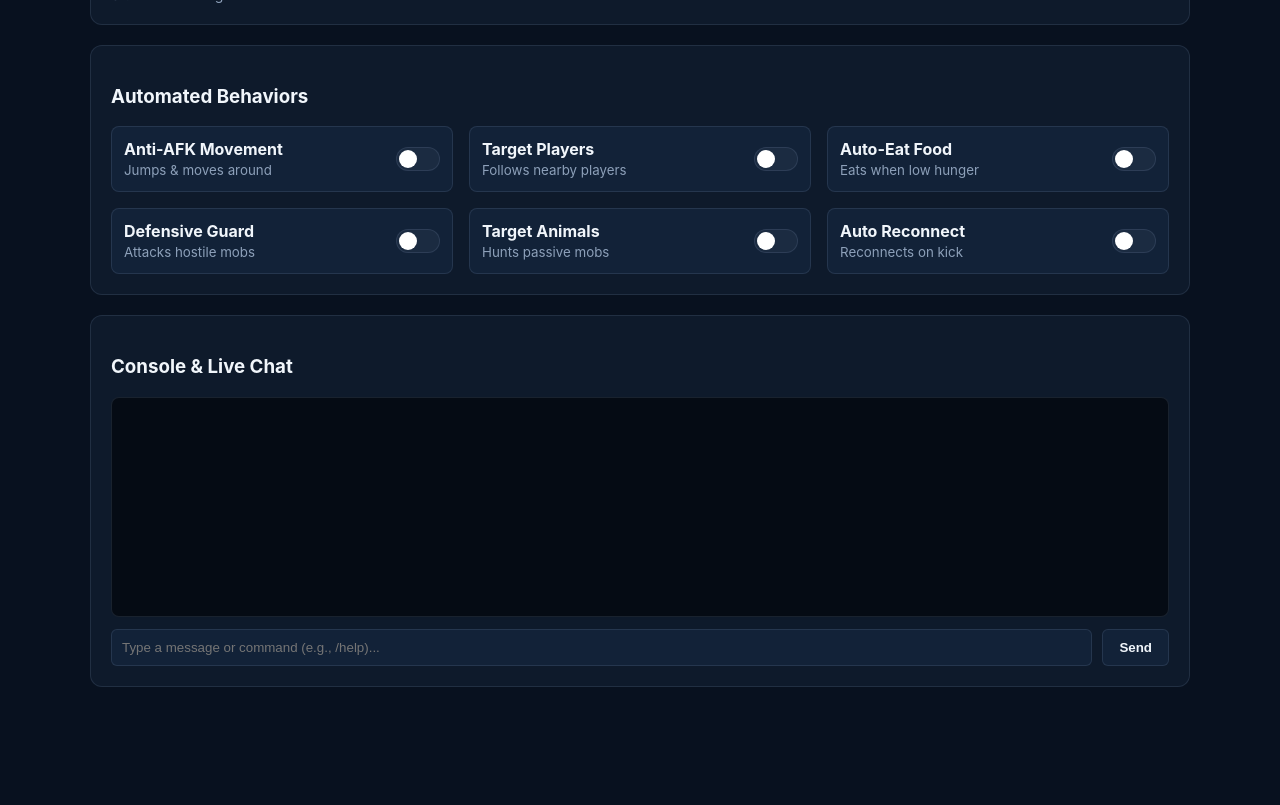
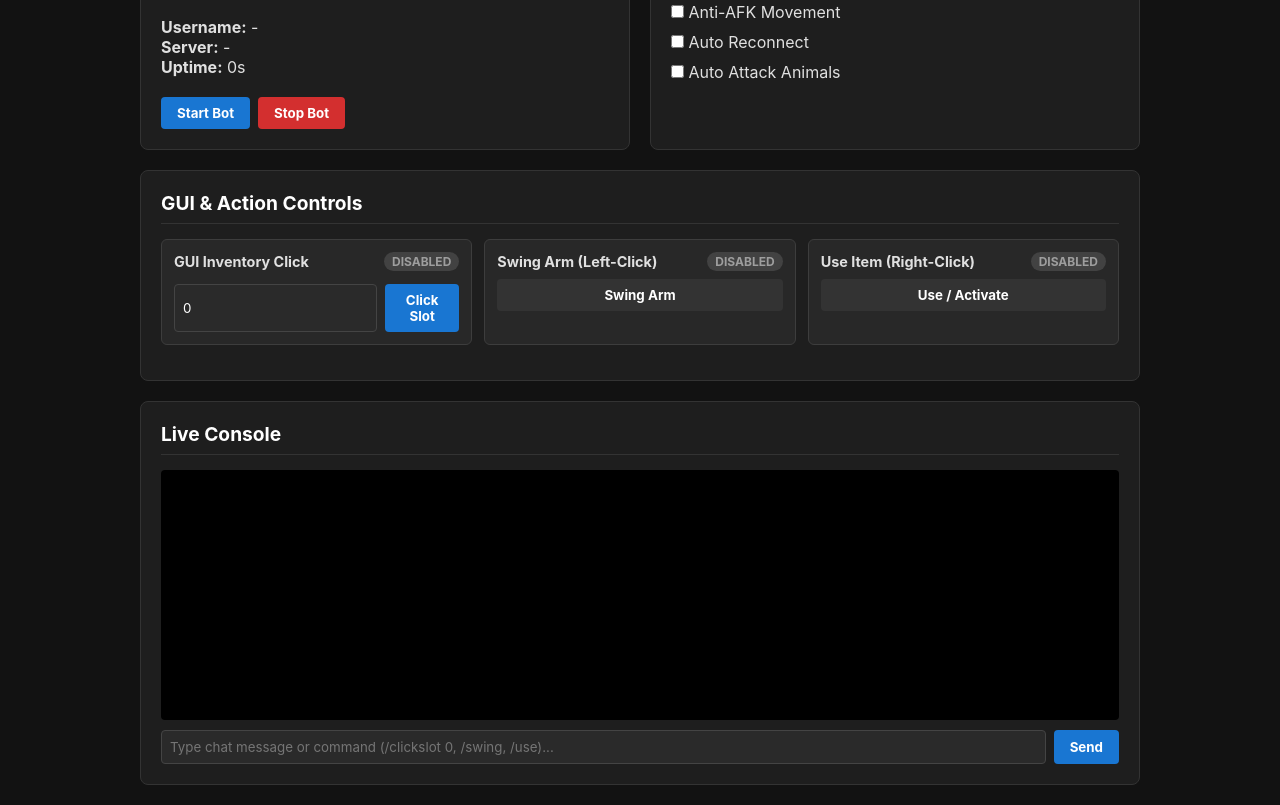
Before and after one commit to GreenVR512/bot_hosting2, a website: page public/index.html in a window 1280 px wide. Shown: the part 87-892 px from the top of the page. Before the commit the page ends 800 px from the top, so only its background shows below. Drawn offline with Linux system fonts and the light colour scheme; no server answers.

Commit message:
Update index.html

```diff
--- a/public/index.html
+++ b/public/index.html
@@ -1,224 +1,400 @@
-<!doctype html>
+<!DOCTYPE html>
 <html lang="en">
 <head>
-    <meta charset="UTF-8" />
-    <meta name="viewport" content="width=device-width, initial-scale=1.0" />
-    <title>CraftHost — Bot Dashboard</title>
+  <meta charset="UTF-8">
+  <meta name="viewport" content="width=device-width, initial-scale=1.0">
+  <title>Minecraft Bot Controller</title>
   <style>
-      :root {
-        color-scheme: dark;
-        --bg: #08111f;
-        --panel: #0e1a2b;
-        --panel-raised: #122238;
-        --line: rgba(159, 186, 221, 0.13);
-        --text: #f1f6fb;
-        --muted: #8da0b9;
-        --mint: #72e3c3;
-        --danger: #ff7f95;
-        font-family: Inter, system-ui, sans-serif;
+    * {
+      box-sizing: border-box;
+      margin: 0;
+      padding: 0;
+      font-family: -apple-system, BlinkMacSystemFont, "Segoe UI", Roboto, sans-serif;
     }
 
-      * { box-sizing: border-box; }
-      body { margin: 0; background: var(--bg); color: var(--text); padding: 24px; }
-      .container { max-width: 1100px; margin: 0 auto; display: grid; gap: 20px; }
-
-      .card {
-        background: var(--panel);
-        border: 1px solid var(--line);
-        border-radius: 12px;
+    body {
+      background: #121212;
+      color: #e0e0e0;
       padding: 20px;
     }
 
-      .header { display: flex; justify-content: space-between; align-items: center; }
+    .container {
+      max-width: 1000px;
+      margin: 0 auto;
+      display: grid;
+      grid-template-columns: 1fr 1fr;
+      gap: 20px;
+    }
+
+    .card {
+      background: #1e1e1e;
+      border: 1px solid #333;
+      border-radius: 8px;
+      padding: 20px;
+    }
+
+    .full-width {
+      grid-column: 1 / -1;
+    }
+
+    h2 {
+      margin-bottom: 15px;
+      font-size: 1.2rem;
+      color: #fff;
+      border-bottom: 1px solid #333;
+      padding-bottom: 8px;
+    }
+
+    .status-header {
+      display: flex;
+      align-items: center;
+      justify-content: space-between;
+      margin-bottom: 15px;
+    }
+
+    .status-badge {
+      padding: 4px 12px;
+      border-radius: 12px;
+      font-size: 0.85rem;
+      font-weight: bold;
+      text-transform: uppercase;
+    }
+
+    .status-online { background: #2e7d32; color: #fff; }
+    .status-offline { background: #c62828; color: #fff; }
+    .status-connecting { background: #f57f17; color: #fff; }
+
     .btn {
+      background: #333;
+      color: #fff;
+      border: none;
       padding: 8px 16px;
+      border-radius: 4px;
+      cursor: pointer;
+      font-weight: bold;
+      transition: background 0.2s, opacity 0.2s;
+    }
+
+    .btn:hover { background: #444; }
+    .btn-primary { background: #1976d2; }
+    .btn-primary:hover { background: #1565c0; }
+    .btn-danger { background: #d32f2f; }
+    .btn-danger:hover { background: #c62828; }
+
+    /* Action & GUI Controls */
+    .action-grid {
+      display: grid;
+      grid-template-columns: repeat(auto-fit, minmax(200px, 1fr));
+      gap: 12px;
+      margin-bottom: 15px;
+    }
+
+    .action-card {
+      background: #282828;
+      border: 1px solid #3d3d3d;
       border-radius: 6px;
-        font-weight: bold;
-        cursor: pointer;
-        border: 0;
+      padding: 12px;
+      display: flex;
+      flex-direction: column;
+      gap: 8px;
     }
-      .btn-primary { background: var(--mint); color: #08111f; }
-      .btn-danger { background: var(--danger); color: #08111f; }
-      .btn-secondary { background: var(--panel-raised); color: var(--text); border: 1px solid var(--line); }
 
-      .grid-3 { display: grid; grid-template-columns: repeat(auto-fit, minmax(280px, 1fr)); gap: 16px; }
-
-      .behavior-item {
+    .action-card-header {
       display: flex;
       justify-content: space-between;
       align-items: center;
-        padding: 12px;
-        background: var(--panel-raised);
-        border-radius: 8px;
-        border: 1px solid var(--line);
+      font-size: 0.9rem;
+      font-weight: bold;
     }
 
-      .toggle-btn {
-        width: 44px;
-        height: 24px;
-        background: #1b2b41;
-        border-radius: 12px;
-        position: relative;
-        cursor: pointer;
-        border: 1px solid var(--line);
+    .state-tag {
+      padding: 2px 8px;
+      border-radius: 10px;
+      font-size: 0.75rem;
+      font-weight: bold;
+      text-transform: uppercase;
     }
 
-      .toggle-btn[data-active="true"] { background: var(--mint); }
-      .toggle-btn::after {
-        content: "";
-        position: absolute;
-        top: 2px;
-        left: 2px;
-        width: 18px;
-        height: 18px;
-        background: #fff;
-        border-radius: 50%;
-        transition: 0.2s;
-      }
-      .toggle-btn[data-active="true"]::after { left: 22px; }
+    .state-tag.enabled { background: #2e7d32; color: #e8f5e9; }
+    .state-tag.disabled { background: #424242; color: #9e9e9e; }
 
-      .chat-box {
-        height: 220px;
-        background: #050b14;
-        border-radius: 8px;
-        padding: 12px;
-        overflow-y: auto;
-        font-family: monospace;
-        font-size: 13px;
-        margin-bottom: 12px;
-        border: 1px solid var(--line);
+    .gui-input-group {
+      display: flex;
+      gap: 8px;
+      margin-top: 5px;
     }
 
-      .chat-input-group { display: flex; gap: 10px; }
-      .chat-input-group input {
-        flex: 1;
-        background: var(--panel-raised);
-        border: 1px solid var(--line);
-        color: var(--text);
-        padding: 10px;
-        border-radius: 6px;
+    input[type="text"], input[type="number"] {
+      background: #2a2a2a;
+      border: 1px solid #444;
+      color: #fff;
+      padding: 8px;
+      border-radius: 4px;
+      width: 100%;
+    }
+
+    .console {
+      background: #000;
+      color: #00ff00;
+      font-family: monospace;
+      padding: 12px;
+      border-radius: 4px;
+      height: 250px;
+      overflow-y: auto;
+      margin-bottom: 10px;
+      white-space: pre-wrap;
+      font-size: 0.85rem;
+    }
+
+    .chat-input {
+      display: flex;
+      gap: 8px;
     }
   </style>
 </head>
 <body>
+
   <div class="container">
-      <div class="card header">
-        <div>
-          <h1 style="margin:0; font-size: 22px;">CraftHost Controller</h1>
-          <span id="status-text" style="color: var(--muted); font-size: 14px;">Status: Checking...</span>
+
+    <!-- Status & Connection Card -->
+    <div class="card">
+      <div class="status-header">
+        <h2>Bot Status</h2>
+        <span id="bot-status-badge" class="status-badge status-offline">Offline</span>
       </div>
-        <div>
-          <button class="btn btn-primary" id="btn-start">Start Bot</button>
-          <button class="btn btn-danger" id="btn-stop">Stop Bot</button>
+      <p><strong>Username:</strong> <span id="bot-username">-</span></p>
+      <p><strong>Server:</strong> <span id="bot-server">-</span></p>
+      <p><strong>Uptime:</strong> <span id="bot-uptime">0s</span></p>
+      <br>
+      <div style="display: flex; gap: 8px;">
+        <button class="btn btn-primary" onclick="startBot()">Start Bot</button>
+        <button class="btn btn-danger" onclick="stopBot()">Stop Bot</button>
       </div>
     </div>
 
+    <!-- Behavior Controls -->
     <div class="card">
-        <h3>Automated Behaviors</h3>
-        <div class="grid-3">
-          <div class="behavior-item">
-            <div><strong>Anti-AFK Movement</strong><br><small style="color:var(--muted)">Jumps & moves around</small></div>
-            <div class="toggle-btn" id="toggle-antiAfk" data-key="antiAfk"></div>
-          </div>
-          <div class="behavior-item">
-            <div><strong>Target Players</strong><br><small style="color:var(--muted)">Follows nearby players</small></div>
-            <div class="toggle-btn" id="toggle-targetPlayers" data-key="targetPlayers"></div>
-          </div>
-          <div class="behavior-item">
-            <div><strong>Auto-Eat Food</strong><br><small style="color:var(--muted)">Eats when low hunger</small></div>
-            <div class="toggle-btn" id="toggle-autoEat" data-key="autoEat"></div>
-          </div>
-          <div class="behavior-item">
-            <div><strong>Defensive Guard</strong><br><small style="color:var(--muted)">Attacks hostile mobs</small></div>
-            <div class="toggle-btn" id="toggle-guardMode" data-key="guardMode"></div>
-          </div>
-          <div class="behavior-item">
-            <div><strong>Target Animals</strong><br><small style="color:var(--muted)">Hunts passive mobs</small></div>
-            <div class="toggle-btn" id="toggle-killAnimals" data-key="killAnimals"></div>
-          </div>
-          <div class="behavior-item">
-            <div><strong>Auto Reconnect</strong><br><small style="color:var(--muted)">Reconnects on kick</small></div>
-            <div class="toggle-btn" id="toggle-autoReconnect" data-key="autoReconnect"></div>
-          </div>
+      <h2>Behavior Settings</h2>
+      <div style="display: flex; flex-direction: column; gap: 10px;">
+        <label>
+          <input type="checkbox" id="chk-afk" onchange="updateBehavior()"> Anti-AFK Movement
+        </label>
+        <label>
+          <input type="checkbox" id="chk-reconnect" onchange="updateBehavior()"> Auto Reconnect
+        </label>
+        <label>
+          <input type="checkbox" id="chk-animals" onchange="updateBehavior()"> Auto Attack Animals
+        </label>
       </div>
     </div>
 
-      <div class="card">
-        <h3>Console & Live Chat</h3>
-        <div class="chat-box" id="console-logs"></div>
-        <div class="chat-input-group">
-          <input type="text" id="chat-input" placeholder="Type a message or command (e.g., /help)..." />
-          <button class="btn btn-secondary" id="btn-send-chat">Send</button>
+    <!-- GUI & Item Action Controls -->
+    <div class="card full-width">
+      <h2>GUI & Action Controls</h2>
+      <div class="action-grid">
+
+        <!-- Slot Clicker -->
+        <div class="action-card">
+          <div class="action-card-header">
+            <span>GUI Inventory Click</span>
+            <span id="tag-gui-click" class="state-tag disabled">Disabled</span>
+          </div>
+          <div class="gui-input-group">
+            <input type="number" id="click-slot-id" placeholder="Slot #" min="0" value="0">
+            <button class="btn btn-primary" onclick="triggerSlotClick()">Click Slot</button>
           </div>
         </div>
+
+        <!-- Swing Arm / Left Click -->
+        <div class="action-card">
+          <div class="action-card-header">
+            <span>Swing Arm (Left-Click)</span>
+            <span id="tag-swing" class="state-tag disabled">Disabled</span>
+          </div>
+          <button class="btn" onclick="triggerSwingArm()">Swing Arm</button>
+        </div>
+
+        <!-- Right Click / Use Item -->
+        <div class="action-card">
+          <div class="action-card-header">
+            <span>Use Item (Right-Click)</span>
+            <span id="tag-use" class="state-tag disabled">Disabled</span>
+          </div>
+          <button class="btn" onclick="triggerUseItem()">Use / Activate</button>
+        </div>
+
+      </div>
+    </div>
+
+    <!-- Live Console & Chat -->
+    <div class="card full-width">
+      <h2>Live Console</h2>
+      <div id="console-log" class="console"></div>
+      <div class="chat-input">
+        <input type="text" id="chat-message" placeholder="Type chat message or command (/clickslot 0, /swing, /use)..." onkeypress="handleKeyPress(event)">
+        <button class="btn btn-primary" onclick="sendChatMessage()">Send</button>
+      </div>
+    </div>
+
   </div>
 
   <script>
     let lastLogId = 0;
+    let actionTimeoutWindow = null;
+
+    // Helper to toggle status tags dynamically
+    function setTagState(elementId, isEnabled, durationMs = 3000) {
+      const tag = document.getElementById(elementId);
+      if (!tag) return;
+
+      if (isEnabled) {
+        tag.textContent = "Enabled";
+        tag.className = "state-tag enabled";
+
+        if (durationMs > 0) {
+          setTimeout(() => {
+            tag.textContent = "Disabled";
+            tag.className = "state-tag disabled";
+          }, durationMs);
+        }
+      } else {
+        tag.textContent = "Disabled";
+        tag.className = "state-tag disabled";
+      }
+    }
 
     async function fetchStatus() {
       try {
-          const res = await fetch("/api/status");
+        const res = await fetch('/api/status');
         const data = await res.json();
-          document.getElementById("status-text").innerText = `Status: ${data.state.toUpperCase()} | Players: ${data.players}`;
 
-          Object.keys(data.behavior).forEach(key => {
-            const el = document.querySelector(`[data-key="${key}"]`);
-            if (el) el.setAttribute("data-active", data.behavior[key] ? "true" : "false");
-          });
-        } catch (e) {}
+        const badge = document.getElementById('bot-status-badge');
+        badge.textContent = data.state;
+        badge.className = `status-badge status-${data.state}`;
+
+        document.getElementById('bot-username').textContent = data.username || '-';
+        document.getElementById('bot-server').textContent = `${data.config.host}:${data.config.port}`;
+        document.getElementById('bot-uptime').textContent = Math.floor(data.uptimeMs / 1000) + 's';
+
+        document.getElementById('chk-afk').checked = !!data.behavior.antiAfk;
+        document.getElementById('chk-reconnect').checked = !!data.behavior.autoReconnect;
+        document.getElementById('chk-animals').checked = !!data.behavior.killAnimals;
+      } catch (e) {
+        console.error(e);
+      }
     }
 
     async function fetchLogs() {
       try {
         const res = await fetch(`/api/logs?after=${lastLogId}`);
-          const logs = await res.json();
-          const consoleBox = document.getElementById("console-logs");
-          logs.forEach(log => {
-            lastLogId = Math.max(lastLogId, log.id);
-            const line = document.createElement("div");
-            line.innerText = `[${new Date(log.time).toLocaleTimeString()}] ${log.message}`;
-            consoleBox.appendChild(line);
+        const data = await res.json();
+
+        if (data.logs && data.logs.length > 0) {
+          const consoleEl = document.getElementById('console-log');
+          data.logs.forEach(log => {
+            consoleEl.innerText += `\n[${log.time.split('T')[1].slice(0, 8)}] ${log.message}`;
+            lastLogId = log.id;
           });
-          if (logs.length > 0) consoleBox.scrollTop = consoleBox.scrollHeight;
-        } catch (e) {}
+          consoleEl.scrollTop = consoleEl.scrollHeight;
+        }
+      } catch (e) {
+        console.error(e);
+      }
     }
 
-      async function sendChat() {
-        const input = document.getElementById("chat-input");
+    async function startBot() {
+      await fetch('/api/bot/start', { method: 'POST', headers: { 'Content-Type': 'application/json' }, body: JSON.stringify({}) });
+      fetchStatus();
+    }
+
+    async function stopBot() {
+      await fetch('/api/bot/stop', { method: 'POST' });
+      setTagState('tag-gui-click', false, 0);
+      setTagState('tag-swing', false, 0);
+      setTagState('tag-use', false, 0);
+      fetchStatus();
+    }
+
+    async function updateBehavior() {
+      const behavior = {
+        antiAfk: document.getElementById('chk-afk').checked,
+        autoReconnect: document.getElementById('chk-reconnect').checked,
+        killAnimals: document.getElementById('chk-animals').checked,
+      };
+      await fetch('/api/bot/behavior', {
+        method: 'POST',
+        headers: { 'Content-Type': 'application/json' },
+        body: JSON.stringify(behavior)
+      });
+    }
+
+    async function triggerSlotClick() {
+      const slot = parseInt(document.getElementById('click-slot-id').value, 10);
+      try {
+        const res = await fetch('/api/bot/click', {
+          method: 'POST',
+          headers: { 'Content-Type': 'application/json' },
+          body: JSON.stringify({ slot, mouseButton: 0, mode: 0 })
+        });
+        const data = await res.json();
+        if (data.ok) {
+          setTagState('tag-gui-click', true, 2500);
+        }
+      } catch (e) {
+        console.error(e);
+      }
+    }
+
+    async function triggerSwingArm() {
+      try {
+        const res = await fetch('/api/bot/chat', {
+          method: 'POST',
+          headers: { 'Content-Type': 'application/json' },
+          body: JSON.stringify({ message: '/swing' })
+        });
+        const data = await res.json();
+        if (data.ok) {
+          setTagState('tag-swing', true, 1500);
+        }
+      } catch (e) {
+        console.error(e);
+      }
+    }
+
+    async function triggerUseItem() {
+      try {
+        const res = await fetch('/api/bot/chat', {
+          method: 'POST',
+          headers: { 'Content-Type': 'application/json' },
+          body: JSON.stringify({ message: '/use' })
+        });
+        const data = await res.json();
+        if (data.ok) {
+          setTagState('tag-use', true, 1500);
+        }
+      } catch (e) {
+        console.error(e);
+      }
+    }
+
+    async function sendChatMessage() {
+      const input = document.getElementById('chat-message');
       const message = input.value.trim();
       if (!message) return;
-        try {
-          const res = await fetch("/api/chat", {
-            method: "POST",
-            headers: { "Content-Type": "application/json" },
+
+      await fetch('/api/bot/chat', {
+        method: 'POST',
+        headers: { 'Content-Type': 'application/json' },
         body: JSON.stringify({ message })
       });
-          if (res.ok) input.value = "";
-        } catch (e) {}
+      input.value = '';
     }
 
-      document.querySelectorAll(".toggle-btn").forEach(btn => {
-        btn.addEventListener("click", async () => {
-          const key = btn.getAttribute("data-key");
-          const currentState = btn.getAttribute("data-active") === "true";
-          try {
-            await fetch("/api/behavior", {
-              method: "POST",
-              headers: { "Content-Type": "application/json" },
-              body: JSON.stringify({ [key]: !currentState })
-            });
-            fetchStatus();
-          } catch (e) {}
-        });
-      });
+    function handleKeyPress(e) {
+      if (e.key === 'Enter') sendChatMessage();
+    }
 
-      document.getElementById("btn-start").addEventListener("click", () => fetch("/api/start", { method: "POST" }));
-      document.getElementById("btn-stop").addEventListener("click", () => fetch("/api/stop", { method: "POST" }));
-      document.getElementById("btn-send-chat").addEventListener("click", sendChat);
-      document.getElementById("chat-input").addEventListener("keypress", (e) => { if (e.key === "Enter") sendChat(); });
-
-      setInterval(fetchStatus, 2000);
+    setInterval(fetchStatus, 3000);
     setInterval(fetchLogs, 1000);
     fetchStatus();
     fetchLogs();
```
Lines whose indentation alone changed are shown as unchanged.
